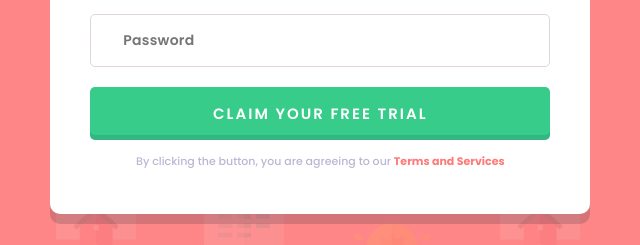
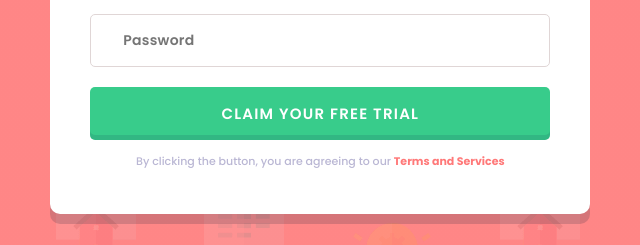
Before and after one commit to vanja-veapi/week-4-bonus, a plain HTML site: page index.html in a window 1280 px wide. Shown: the part 462-707 px from the top of the page, 618-1258 px from the left. Drawn offline with Linux system fonts and the light colour scheme.

Commit message:
btn letter spacing changed

```diff
--- a/assets/css/style.css
+++ b/assets/css/style.css
@@ -79,7 +79,7 @@ body
     font-weight: 600;
     font-size: 15px;
     padding: 15px 0;
-    letter-spacing: 2px;
+    letter-spacing: 1.2px;
     border-radius: 5px;
     border: unset;
     cursor: pointer;
```
